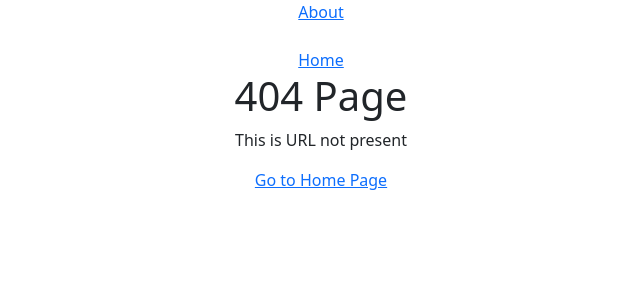
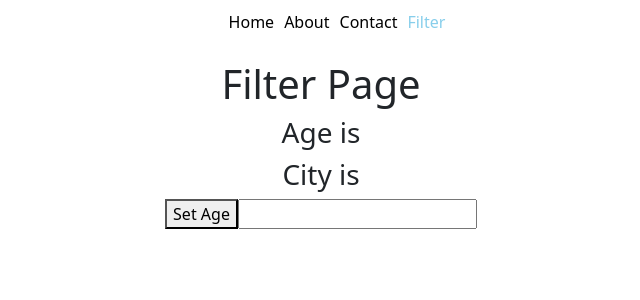
Before and after one commit to kunal-tlp/react-tutorial, a React (Create React App) app: page /filter in a window 1280 px wide. Before the commit this address had no page. Shown: the top 300 px of the page, without its empty margins (319-959 px from the left). Built offline with nearby package versions, Linux system fonts and the light colour scheme.

Commit message:
1. Create react-router and create some navbar and links. 2. Navbar active Link create. 3. Read a hook 'Nested-Routing', 'useNavigate' and 'useSearchParams'

```diff
--- a/src/App.css
+++ b/src/App.css
@@ -7,6 +7,27 @@
   pointer-events: none;
 }
 
+.navbar_demo ul {
+  text-align: right;
+}
+
+.navbar_demo li {
+  display: inline-block;
+  padding: 10px 5px;
+}
+
+.nav-bar-link {
+  color: black;
+  text-decoration: none;
+}
+
+.nav-bar-link:hover {
+  color: green;
+}
+
+.active {
+  color: skyblue;
+}
 @media (prefers-reduced-motion: no-preference) {
   .App-logo {
     animation: App-logo-spin infinite 20s linear;
@@ -32,6 +53,7 @@
   from {
     transform: rotate(0deg);
   }
+
   to {
     transform: rotate(360deg);
   }
--- a/src/App.js
+++ b/src/App.js
@@ -1,10 +1,16 @@
 import logo from './logo.svg';
 import './App.css';
-import { BrowserRouter, Routes, Route, Link } from 'react-router-dom';
+import { BrowserRouter, Routes, Route, Link, Navigate } from 'react-router-dom';
 import Home from './component/Home';
 import About from './component/About';
 import Navbar from './component/Navbar';
 import Page404 from './component/Page404';
+import User from './component/User';
+import Filter from './component/Filter';
+import Contact from './component/Contact';
+import Company from './component/Company';
+import Channel from './component/Channel';
+import Other from './component/Other';
 
 function App() {
   return (
@@ -14,7 +20,14 @@
         <Routes>
           <Route path="/" element={<Home />} />
           <Route path='/about' element={<About />} />
-          <Route path='/*' element={<Page404 />} />
+          <Route path='/*' element={<Navigate to="/" />} />
+          <Route path='/user/:name' element={<User />} />
+          <Route path='/filter' element={<Filter />} />
+          <Route path='/contact/' element={<Contact />}>
+              <Route path='company' element={<Company />} />
+              <Route path='channel' element={<Channel />} />
+              <Route path='other' element={<Other />} />
+          </Route>
         </Routes>
       </BrowserRouter>
     </div>
--- /dev/null
+++ b/src/component/Channel.js
@@ -0,0 +1,10 @@
+function Channel() {
+    return (
+        <div>
+            <h1>Youtube Channel Page</h1>
+            <p>This is my youtube channel.</p>
+        </div>
+    )
+}
+
+export default Channel;
--- /dev/null
+++ b/src/component/Company.js
@@ -0,0 +1,10 @@
+function Company() {
+    return (
+        <div>
+            <h1>Company Page</h1>
+            <p>This is my company information.</p>
+        </div>
+    )
+}
+
+export default Company;
--- /dev/null
+++ b/src/component/Contact.js
@@ -0,0 +1,15 @@
+import { Link, Outlet } from "react-router-dom";
+function Contact() {
+    return (
+        <div>
+            <h1>Contact Page</h1>
+            <h2>Here we have some other business</h2>
+            <Link to="company">Company</Link>
+            <Link to="channel">Channel</Link>
+            <Link to="other">Other</Link>
+            <Outlet />
+        </div>
+    )
+}
+
+export default Contact;
--- /dev/null
+++ b/src/component/Filter.js
@@ -0,0 +1,18 @@
+import { useSearchParams } from "react-router-dom"
+
+function Filter() {
+    const [searchParams, setSearchParams] = useSearchParams();
+    const age = searchParams.get('age');
+    const city = searchParams.get('city');
+    return (
+        <div>
+            <h1>Filter Page</h1>
+            <h3>Age is {age}</h3>
+            <h3>City is {city}</h3>
+            <button onClick={() => setSearchParams({ age: 60 })}>Set Age</button>
+            <input type="text" onChange={(e) => setSearchParams({ text: e.target.value, age: 70 })} />
+        </div>
+    )
+}
+
+export default Filter;
--- a/src/component/Home.js
+++ b/src/component/Home.js
@@ -1,11 +1,18 @@
-import { Link } from "react-router-dom";
+import { Link, useNavigate } from "react-router-dom";
 
 function Home() {
+    const navigate = useNavigate();
     return <>
         <h1>Home Page</h1>
         <p>This is Home Page of our awesome App</p>
         <p>And here we are learning home Router</p>
         <Link to='/about'>Go to About Page</Link>
+        <li><Link to='/user/kunal'>Kunal</Link></li>
+        <li><Link to='/user/rahul'>Rahul</Link></li>
+        <br />
+        <button onClick={()=> navigate('/about')}>Go to About Page</button>
+        <br />
+        <button onClick={()=> navigate('/filter')}>Go to Filter Page</button>
     </>
 }
 
--- a/src/component/Navbar.js
+++ b/src/component/Navbar.js
@@ -1,11 +1,14 @@
-import { Link } from 'react-router-dom';
+import { Link, NavLink } from 'react-router-dom';
 
 function Navbar() {
     return (
         <div>
-            <Link to='./about'>About</Link>
-            <br /> <br />
-            <Link to='/'>Home</Link>
+            <ul className='navbar_demo'>
+                <li><NavLink className="nav-bar-link" to='/'>Home</NavLink></li>
+                <li><NavLink className="nav-bar-link" to='./about'>About</NavLink></li>
+                <li><NavLink className="nav-bar-link" to='/contact'>Contact</NavLink></li>
+                <li><NavLink className="nav-bar-link" to='/filter'>Filter</NavLink></li>
+            </ul>
         </div>
     )
 }
--- /dev/null
+++ b/src/component/Other.js
@@ -0,0 +1,10 @@
+function Other() {
+    return (
+        <div>
+            <h1>Other Page</h1>
+            <p>This is my other page.</p>
+        </div>
+    )
+}
+
+export default Other;
--- /dev/null
+++ b/src/component/User.js
@@ -0,0 +1,14 @@
+import { useParams } from "react-router-dom";
+
+function User() {
+    const params = useParams();
+    const { name } = params;
+    console.warn(name);
+    return (
+        <div>
+            <h1>This is {name} Page</h1>
+        </div>
+    )
+}
+
+export default User;
```
